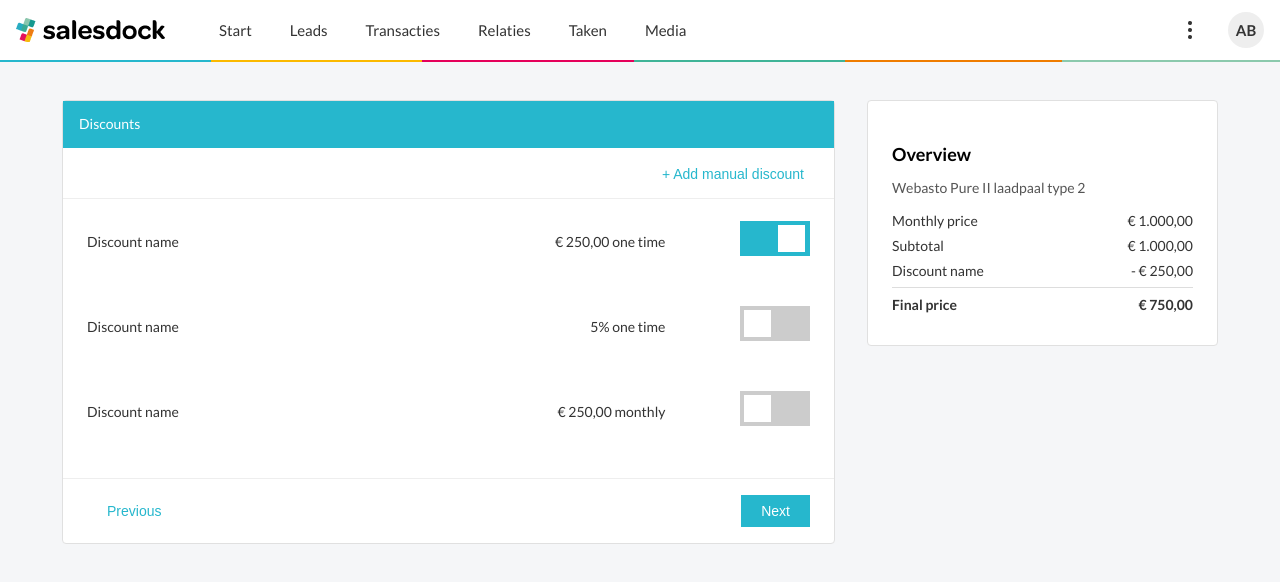
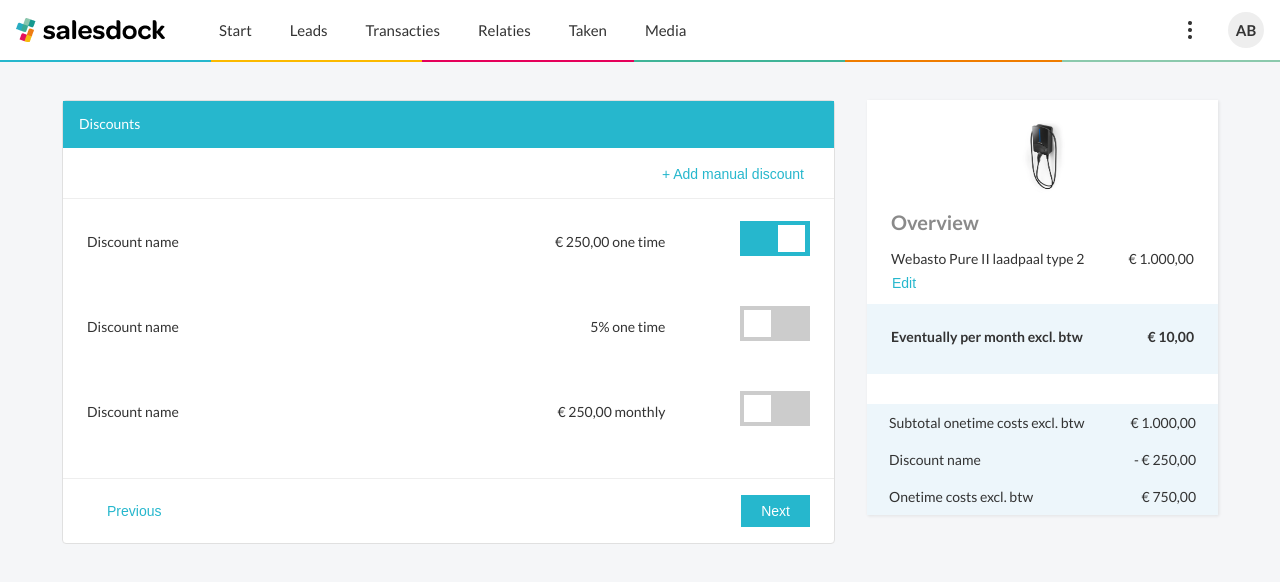
Before and after one commit to abhilashjoseph16/Salesdock, a React (Vite) app: page / in a window 1280 px wide. Shown: the top 582 px of the page. Built offline with nearby package versions, Linux system fonts and the light colour scheme.

Commit message:
updated code

```diff
--- a/src/pages/Discounts.css
+++ b/src/pages/Discounts.css
@@ -148,11 +148,11 @@ input:checked + .slider:before {
 
 .footer-btn.previous {
   background: transparent;
-  color: #26B7CD;
+  color: #26b7cd;
 }
 
 .footer-btn.next {
-  background: #26B7CD;
+  background: #26b7cd;
   color: #fff;
   font-size: 14px;
   font-weight: 400;
@@ -164,37 +164,94 @@ input:checked + .slider:before {
   flex-shrink: 0;
 }
 
+.overview-image-container {
+  display: flex;
+  align-items: center;
+  justify-content: center;
+  height: 64px;
+  width: 100%;
+}
+
+.overview-image-container img {
+  height: 74px;
+  width: 60px;
+}
+
 .summary-box {
   background: #ffffff;
-  border: 1px solid #e0e0e0;
-  border-radius: 4px;
+  padding: 24px 0px 0px 0px;
+  -webkit-box-shadow: 1px 1px 3px 0px #3333331A;
+  box-shadow: 1px 1px 3px 0px #3333331A;
+}
+
+.summary-box h3 {
+  padding: 0px 24px;
+  color: #8a8a8a;
+  font-size: 20px;
+  font-weight: 700;
+  line-height: 28px;
+  margin-bottom: 0px;
+}
+
+.edit-btn {
+  padding: 0px 24px;
+  display: flex;
+  align-items: center;
+  margin-bottom: 12px;
+  margin-left: -5px;
+}
+.edit-btn button {
+  border: none;
+  font-size: 14px;
+  font-weight: 400;
+  cursor: pointer;
+  background: transparent;
+  color: #26b7cd;
+}
+
+.product-text-container {
+  display: flex;
+  align-items: center;
+  justify-content: space-between;
+  color: #333333;
+  font-size: 14px;
+  font-weight: 400;
+  margin-bottom: -7px;
+  padding: 0px 24px;
+}
+
+.summary-row {
+  background-color: #edf6fb;
+  margin-bottom: 30px;
+  font-size: 14px;
+  height: 70px;
+  font-weight: 700;
+  color: #333333;
+}
+
+.summary-row div {
+  display: flex;
+  justify-content: space-between;
+}
+
+.summary-row span {
   padding: 24px;
 }
 
-.summary-box h3 {
-  font-size: 18px;
-  font-weight: 600;
-  margin-bottom: 12px;
+.summary-row-total {
+  font-size: 14px;
+  font-weight: 400;
+  background-color: #edf6fb;
+  color: #333333;
 }
 
-.product-name {
-  font-size: 14px;
-  color: #555;
-  margin-bottom: 16px;
-}
-
-.summary-row {
+.summary-row-total div {
   display: flex;
   justify-content: space-between;
-  margin-bottom: 8px;
-  font-size: 14px;
-  color: #333;
+  padding: 10px 0px;
 }
-
-.summary-row.total {
-  font-weight: 600;
-  border-top: 1px solid #ddd;
-  padding-top: 8px;
+.summary-row-total span {
+  padding: 0px 22px;
 }
 
 @media (max-width: 992px) {
--- a/src/pages/Discounts.jsx
+++ b/src/pages/Discounts.jsx
@@ -1,6 +1,7 @@
 import React, { useState } from "react";
 import "./Discounts.css";
 import AddDiscountModal from "../component/AddDiscountModal";
+import overViewImage from "../assets/icons/overview-image.png";
 
 export default function Discounts() {
   const [discounts, setDiscounts] = useState([
@@ -74,24 +75,36 @@ export default function Discounts() {
 
       <div className="discounts-right">
         <div className="summary-box">
+          <span className="overview-image-container">
+            <img src={overViewImage} />
+          </span>
           <h3>Overview</h3>
-          <p className="product-name">Webasto Pure II laadpaal type 2</p>
-
-          <div className="summary-row">
-            <span>Monthly price</span>
+          <div className="product-text-container">
+            <p className="product-name">Webasto Pure II laadpaal type 2</p>
             <span>€ 1.000,00</span>
           </div>
-          <div className="summary-row">
-            <span>Subtotal</span>
-            <span>€ 1.000,00</span>
+          <div className="edit-btn">
+            <button>Edit</button>
           </div>
           <div className="summary-row">
-            <span>Discount name</span>
-            <span>- € 250,00</span>
+            <div>
+              <span>Eventually per month excl. btw</span>
+              <span>€ 10,00</span>
+            </div>
           </div>
-          <div className="summary-row total">
-            <span>Final price</span>
-            <span>€ 750,00</span>
+          <div className="summary-row-total">
+            <div>
+              <span>Subtotal onetime costs excl. btw</span>
+              <span>€ 1.000,00</span>
+            </div>
+            <div>
+              <span>Discount name</span>
+              <span>- € 250,00</span>
+            </div>
+            <div>
+              <span>Onetime costs excl. btw</span>
+              <span>€ 750,00</span>
+            </div>
           </div>
         </div>
       </div>
```
